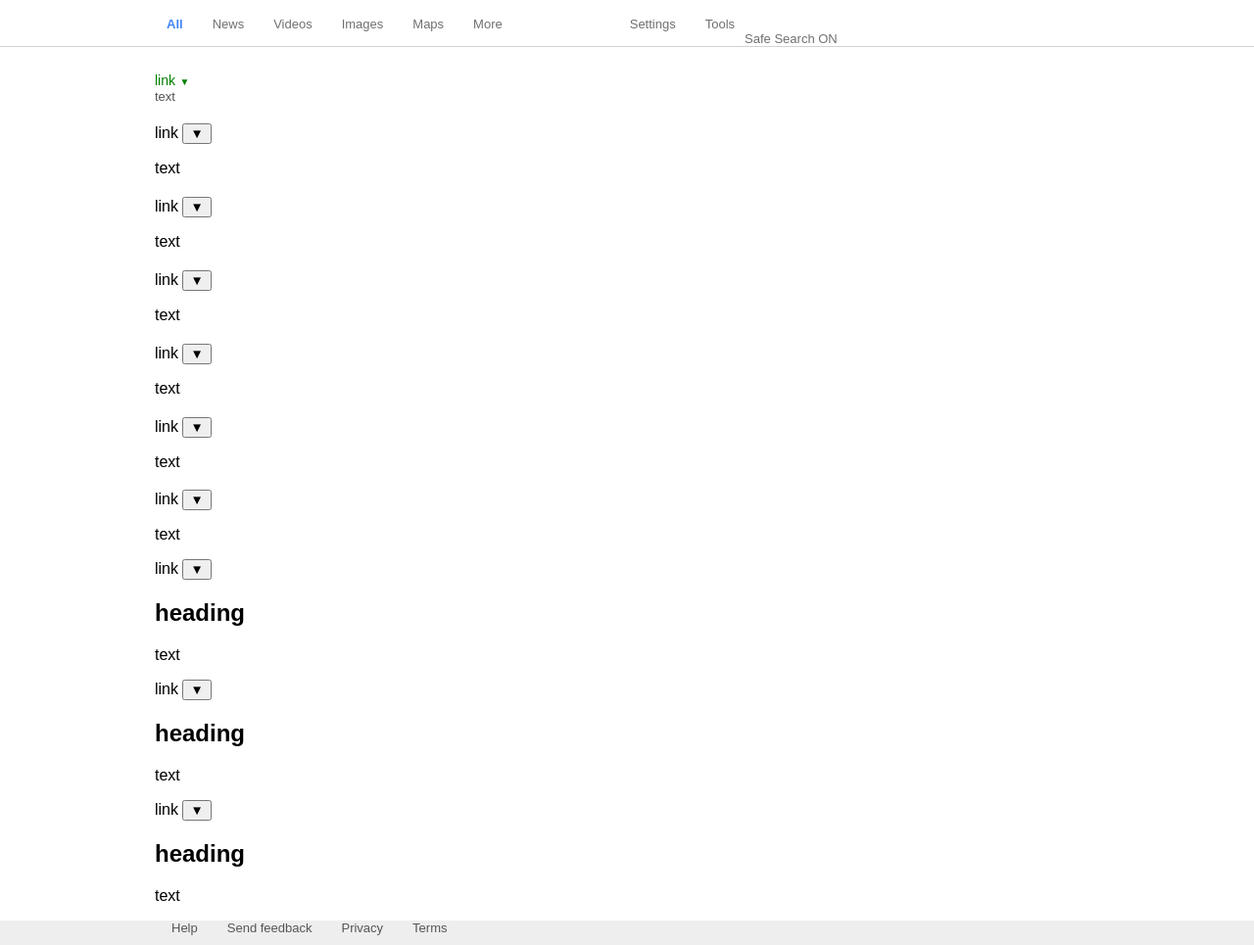
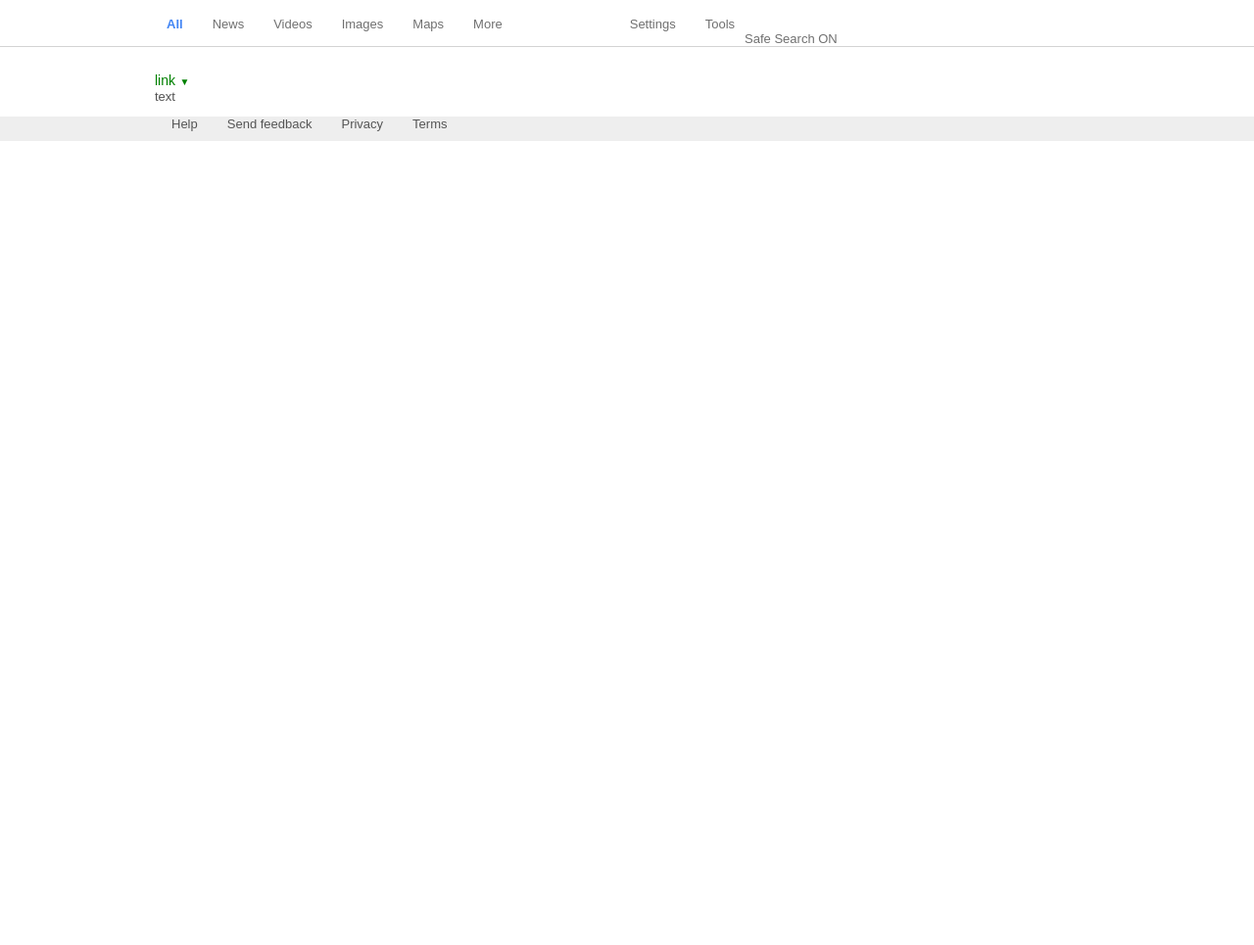
Before and after one commit to TaroSchenker/googleSearch, a plain HTML site: page client/static/searchResults.html in a window 1280 px wide. Shown: the part 67-1032 px from the top of the page at 98% size. After the commit the page ends 800 px from the top, so only its background shows below. Drawn offline with Linux system fonts and the light colour scheme.

Commit message:
Updated searchResults.html

```diff
--- a/client/static/searchResults.html
+++ b/client/static/searchResults.html
@@ -51,58 +51,7 @@
             <p id="search-p">text</p>
         </div>
 
-		<div class="searchresult">
-            <h2></h2>
-            <a>link</a> <button>▼</button>
-            <p>text</p>
-        </div>
 
-		<div class="searchresult">
-            <h2></h2>
-            <a>link</a> <button>▼</button>
-            <p>text</p>
-        </div>
-
-        <div class="searchresult">
-            <h2></h2>
-            <a>link</a> <button>▼</button>
-            <p>text</p>
-        </div>
-
-        <div class="searchresult">
-            <h2></h2>
-            <a>link</a> <button>▼</button>
-            <p>text</p>
-        </div>
-
-        <div class="searchresult">
-            <h2></h2>
-            <a>link</a> <button>▼</button>
-            <p>text</p>
-        </div>
-
-		<div class="searchresult">
-            <h2></h2>
-            <a>link</a> <button>▼</button>
-            <p>text</p>
-        </div>
-
-		<div class="searchresult">
-			<a>link</a> <button>▼</button>
-            <h2>heading</h2>
-            <p>text</p>
-        </div>
-        <div class="searchresult">
-			<a>link</a> <button>▼</button>
-            <h2>heading</h2>
-            <p>text</p>
-        </div>
-
-        <div class="searchresult">
-			<a>link</a> <button>▼</button>
-            <h2>heading</h2>
-            <p>text</p>
-        </div>
 
     </div>
 
@@ -114,6 +63,7 @@
             <li>Terms</li>
         </ul>
     </div>
+    <script src="../assets/js/script.js"> </script>
 </body>
 
 </html>
```
